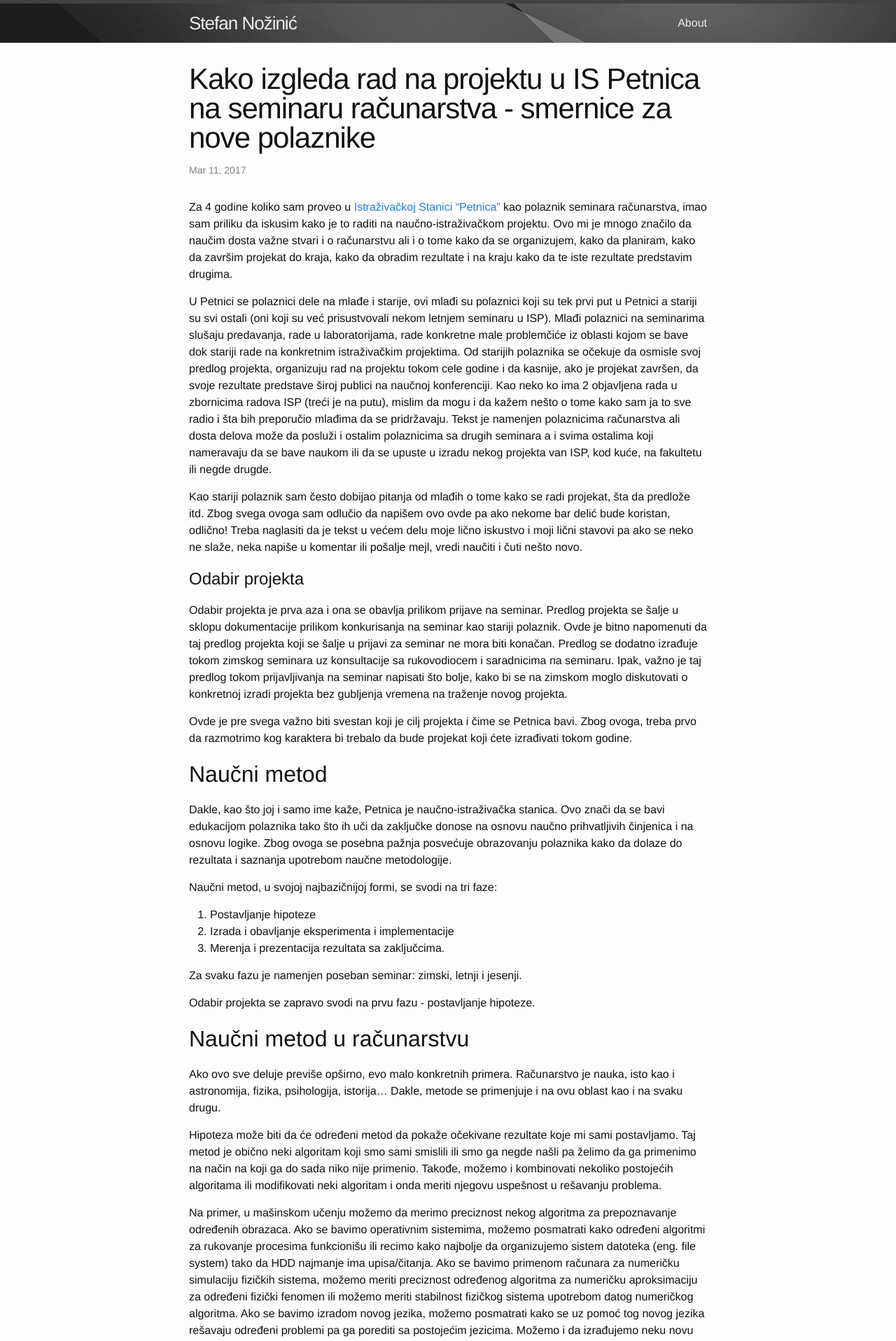
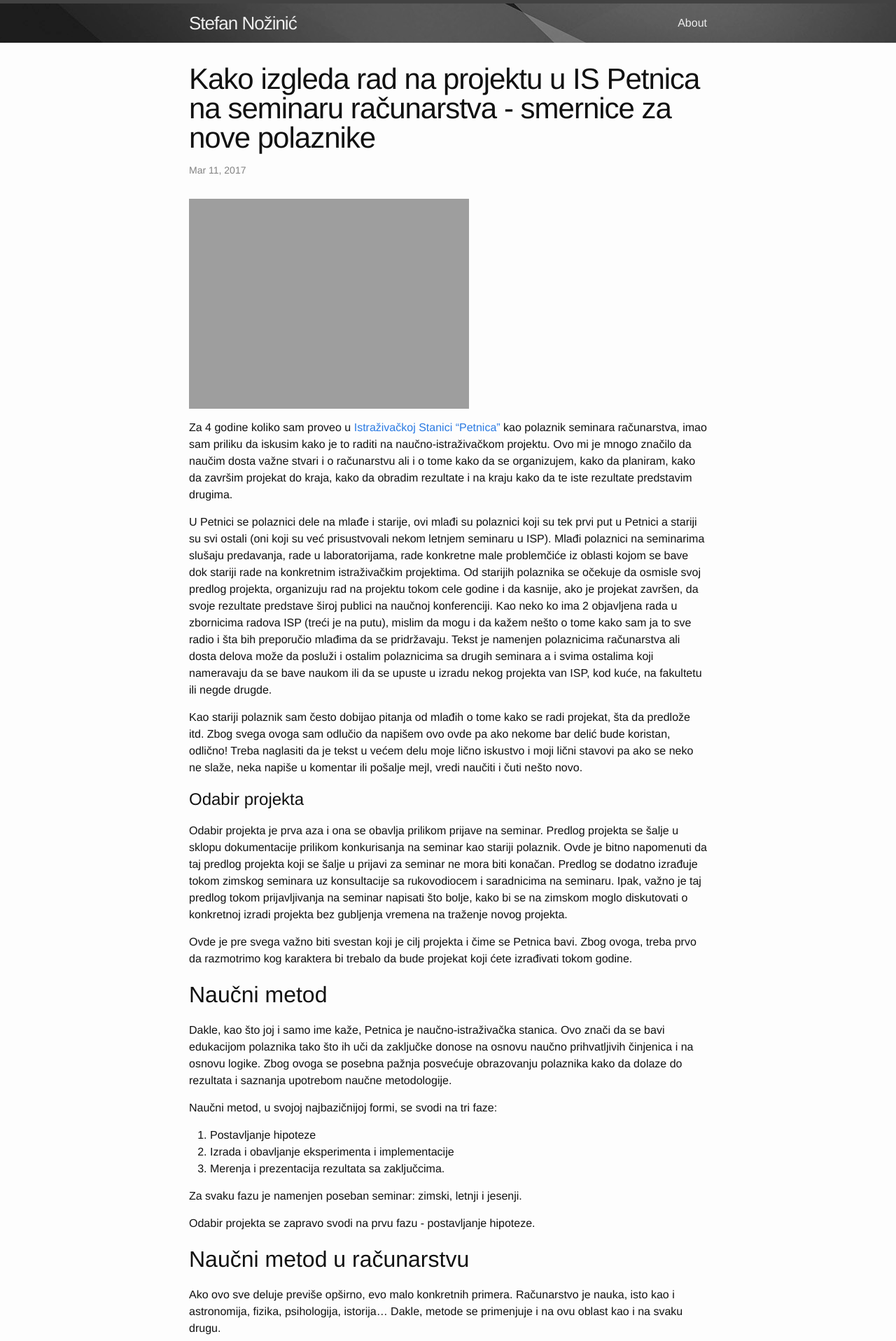
Before and after one commit to fantastic001/blog, a Jekyll site: the page built from _posts/2017-03-11-isp-projekat-howto.markdown, in a window 1280 px wide. Shown: the top 1916 px of the page at 70% size. Built offline with Jekyll 4.4.1, drawn with Linux system fonts in a browser that asks for light colours; comment, search, counter and statistics services are not loaded.

Commit message:
Add image

```diff
--- a/_posts/2017-03-11-isp-projekat-howto.markdown
+++ b/_posts/2017-03-11-isp-projekat-howto.markdown
@@ -4,6 +4,8 @@ title:  "Kako izgleda rad na projektu u IS Petnica na seminaru računarstva - sm
 date:   2017-03-11 22:15:00 +0100
 categories: petnica
 ---
+
+![IS Petnica]({{ site.url}}/images/petnica.jpg)
 
 Za 4 godine koliko sam proveo u [Istraživačkoj Stanici "Petnica"](http://www.petnica.rs) kao polaznik seminara računarstva, imao sam
 priliku da iskusim kako je to raditi na naučno-istraživačkom projektu. Ovo mi je mnogo značilo da naučim dosta važne stvari i o računarstvu ali i o tome kako da se organizujem, kako da planiram, kako da završim projekat do kraja, kako da obradim rezultate i na kraju kako da te iste rezultate predstavim drugima.
```
Also changed, not shown: 1 other file.
